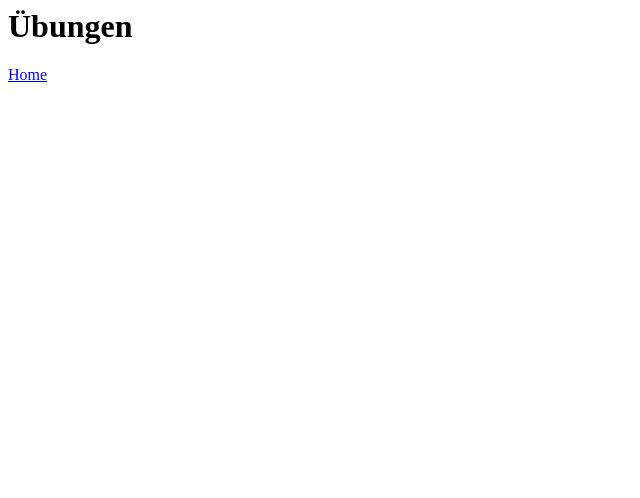
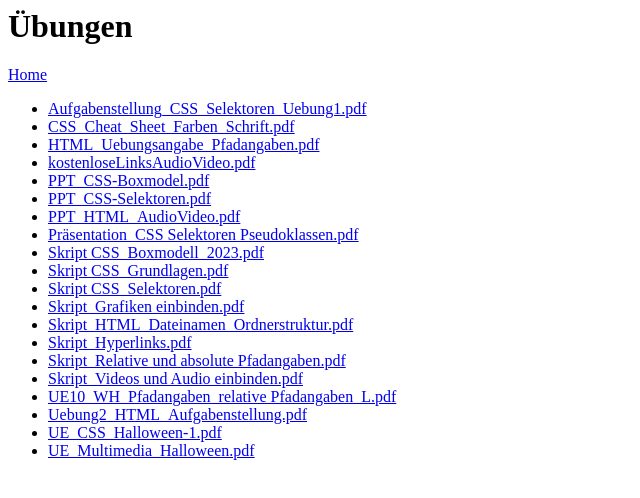
Before and after one commit to zilionzutron/WintersemesterProjekt26, a plain HTML site: page WintersemesterProjekt26/pages/excercises.html in a window 1280 px wide. Shown: the whole page, without its empty margins (0-640 px from the left). Drawn offline with Linux system fonts and the light colour scheme.

Commit message:
feat: add list of exercise PDF links to exercises page

```diff
--- a/WintersemesterProjekt26/pages/excercises.html
+++ b/WintersemesterProjekt26/pages/excercises.html
@@ -7,5 +7,27 @@
 <body>
     <h1>Übungen</h1>
     <a href="./../index.html">Home</a>
+    <ul>
+        <li><a href="../exercise/pdf/Aufgabenstellung_CSS_Selektoren_Uebung1.pdf" target="_blank">Aufgabenstellung_CSS_Selektoren_Uebung1.pdf</a></li>
+        <li><a href="../exercise/pdf/CSS_Cheat_Sheet_Farben_Schrift.pdf" target="_blank">CSS_Cheat_Sheet_Farben_Schrift.pdf</a></li>
+        <li><a href="../exercise/pdf/HTML_Uebungsangabe_Pfadangaben.pdf" target="_blank">HTML_Uebungsangabe_Pfadangaben.pdf</a></li>
+        <li><a href="../exercise/pdf/kostenloseLinksAudioVideo.pdf" target="_blank">kostenloseLinksAudioVideo.pdf</a></li>
+        <li><a href="../exercise/pdf/PPT_CSS-Boxmodel.pdf" target="_blank">PPT_CSS-Boxmodel.pdf</a></li>
+        <li><a href="../exercise/pdf/PPT_CSS-Selektoren.pdf" target="_blank">PPT_CSS-Selektoren.pdf</a></li>
+        <li><a href="../exercise/pdf/PPT_HTML_AudioVideo.pdf" target="_blank">PPT_HTML_AudioVideo.pdf</a></li>
+        <li><a href="../exercise/pdf/Präsentation_CSS Selektoren Pseudoklassen.pdf" target="_blank">Präsentation_CSS Selektoren Pseudoklassen.pdf</a></li>
+        <li><a href="../exercise/pdf/Skript CSS_Boxmodell_2023.pdf" target="_blank">Skript CSS_Boxmodell_2023.pdf</a></li>
+        <li><a href="../exercise/pdf/Skript CSS_Grundlagen.pdf" target="_blank">Skript CSS_Grundlagen.pdf</a></li>
+        <li><a href="../exercise/pdf/Skript CSS_Selektoren.pdf" target="_blank">Skript CSS_Selektoren.pdf</a></li>
+        <li><a href="../exercise/pdf/Skript_Grafiken einbinden.pdf" target="_blank">Skript_Grafiken einbinden.pdf</a></li>
+        <li><a href="../exercise/pdf/Skript_HTML_Dateinamen_Ordnerstruktur.pdf" target="_blank">Skript_HTML_Dateinamen_Ordnerstruktur.pdf</a></li>
+        <li><a href="../exercise/pdf/Skript_Hyperlinks.pdf" target="_blank">Skript_Hyperlinks.pdf</a></li>
+        <li><a href="../exercise/pdf/Skript_Relative und absolute Pfadangaben.pdf" target="_blank">Skript_Relative und absolute Pfadangaben.pdf</a></li>
+        <li><a href="../exercise/pdf/Skript_Videos und Audio einbinden.pdf" target="_blank">Skript_Videos und Audio einbinden.pdf</a></li>
+        <li><a href="../exercise/pdf/UE10_WH_Pfadangaben_relative Pfadangaben_L.pdf" target="_blank">UE10_WH_Pfadangaben_relative Pfadangaben_L.pdf</a></li>
+        <li><a href="../exercise/pdf/Uebung2_HTML_Aufgabenstellung.pdf" target="_blank">Uebung2_HTML_Aufgabenstellung.pdf</a></li>
+        <li><a href="../exercise/pdf/UE_CSS_Halloween-1.pdf" target="_blank">UE_CSS_Halloween-1.pdf</a></li>
+        <li><a href="../exercise/pdf/UE_Multimedia_Halloween.pdf" target="_blank">UE_Multimedia_Halloween.pdf</a></li>
+    </ul>
 </body>
 </html>
```
